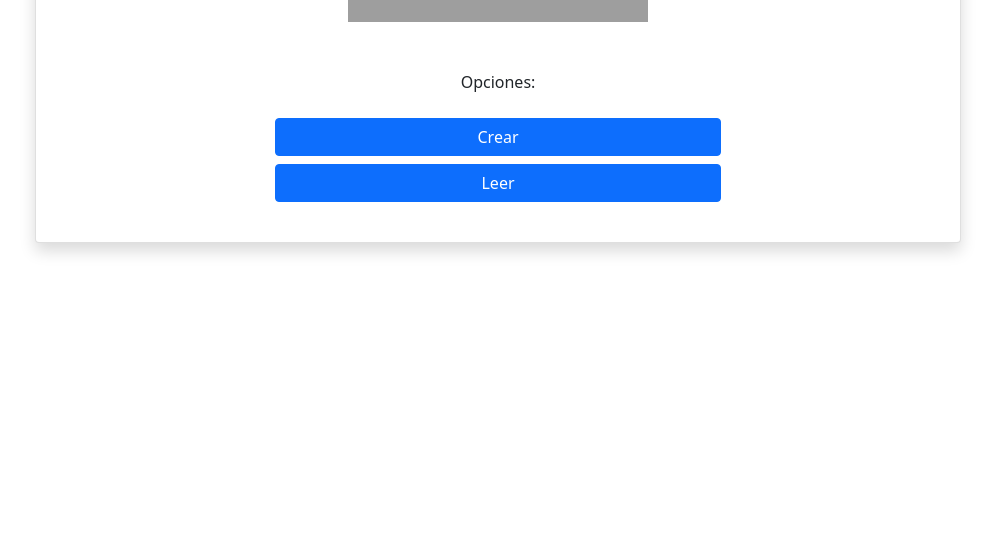
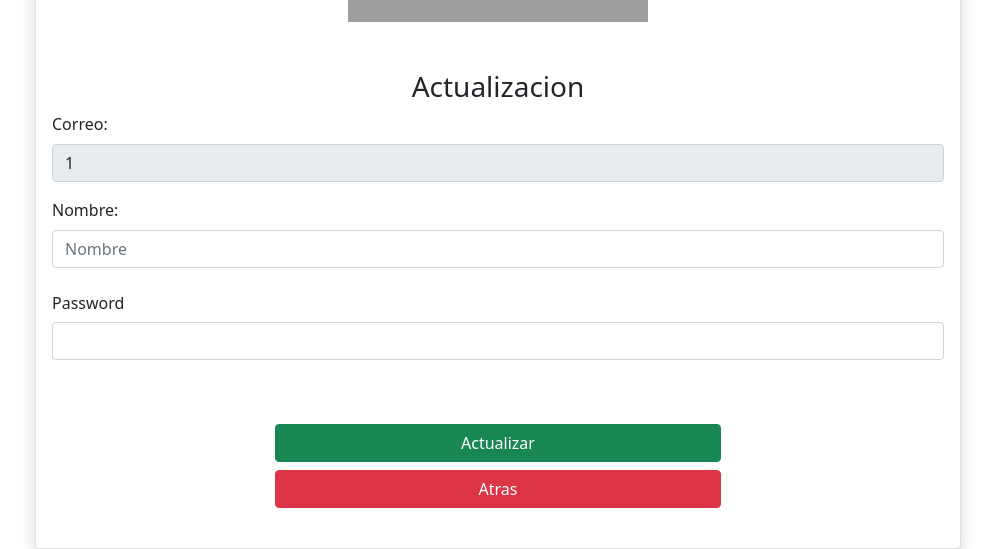
Before and after one commit to MelyzaRC/Intermedias, an Angular app: page /actualizar/1 in a window 1280 px wide. Shown: the part 268-817 px from the top of the page, without its empty margins (142-1137 px from the left). Built offline with nearby package versions, Linux system fonts and the light colour scheme; grey boxes are pictures that could not be loaded.

Commit message:
faltan alertas

```diff
--- a/src/app/actualizar/actualizar.component.html
+++ b/src/app/actualizar/actualizar.component.html
@@ -17,18 +17,17 @@
                                 <h3>Actualizacion</h3>
                             </div>
 
-                            <div class="mb-3">
+                           <div class="form-group">
+                                <div class="mb-3">
+                                    <label for="exampleFormControlInput1" class="form-label">Correo:</label>
+                                    <input type="email" disabled="disabled"  [ngModelOptions]="{standalone: true}" [(ngModel)]="EMAIL" class="form-control" id="exampleFormControlInput1" placeholder="direccion@ejemplo.com">
+                                </div>
+                           </div>
+
+                           <div class="mb-3">
                                 <label for="disabledTextInput" class="form-label">Nombre:</label>
                                 <input type="text" [ngModelOptions]="{standalone: true}" [(ngModel)]="NOMBRE" id="disabledTextInput" class="form-control" placeholder="Nombre">
                             </div>
-
-
-                           <div class="form-group">
-                                <div class="mb-3">
-                                    <label for="exampleFormControlInput1" class="form-label">Correo:</label>
-                                    <input type="email"  [ngModelOptions]="{standalone: true}" [(ngModel)]="EMAIL" class="form-control" id="exampleFormControlInput1" placeholder="direccion@ejemplo.com">
-                                </div>
-                           </div>
 
                             <div class="form-group">
                                 <div class="mb-3">
@@ -41,6 +40,7 @@
                             <br>
                             <br>
                             <div class="d-grid gap-2 col-6 mx-auto">
+                                <button class="btn btn-success" type="button" (click) = 'actualizar()' >Actualizar</button>
                                 <button class="btn btn-danger" type="button" (click) = 'irPrincipal()' >Atras</button>
                             </div>
                         </form>
--- a/src/app/actualizar/actualizar.component.ts
+++ b/src/app/actualizar/actualizar.component.ts
@@ -1,6 +1,7 @@
 import { Component, OnInit } from '@angular/core';
 import { Router } from '@angular/router';
 import { ServicioService } from '../servicio.service';
+import { ActivatedRoute, Params } from '@angular/router';
 
 
 @Component({
@@ -15,12 +16,32 @@
   public PASSWORD: any;
   public NOMBRE: any;
 
-  constructor(public servicio: ServicioService, public router: Router) { }
+  constructor(public servicio: ServicioService, public router: Router, private rutaActiva: ActivatedRoute) { }
 
   ngOnInit(): void {
+    this.EMAIL = this.rutaActiva.snapshot.params.correo;
+    if(this.EMAIL != null){
+      this.servicio.vector.forEach(elemento => {
+        if(elemento[1] == this.EMAIL){
+          this.NOMBRE = elemento[0];
+          this.PASSWORD = elemento[2];
+        }
+      });
+    }
   }
 
   public irPrincipal(){
-    this.router.navigateByUrl('/');
+    this.router.navigateByUrl('leer');
+  }
+
+
+  public actualizar(){
+    this.servicio.vector.forEach(elemento => {
+      if(elemento[1] == this.EMAIL){
+        elemento[0] = this.NOMBRE ;
+        elemento[2] = this.PASSWORD ;
+      }
+    });
+    this.router.navigateByUrl('leer');
   }
 }
--- a/src/app/app-routing.module.ts
+++ b/src/app/app-routing.module.ts
@@ -7,7 +7,7 @@
 
 const routes: Routes = [
   {path:'principal', component: PrincipalComponent},
-  {path:'actualizar', component: ActualizarComponent},
+  {path:'actualizar/:correo', component: ActualizarComponent},
   {path:'leer', component: LeerComponent},
   {path:'crear', component: CrearComponent},
   {path: '**', component: PrincipalComponent}
--- a/src/app/leer/leer.component.ts
+++ b/src/app/leer/leer.component.ts
@@ -31,7 +31,7 @@
   }
 
   public modificar(correo: any){
-    this.router.navigateByUrl('actualizar');
+    this.router.navigateByUrl(`actualizar/${correo}`);
   }
 
 }
```
